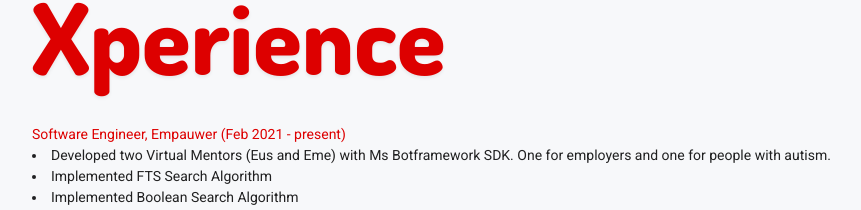
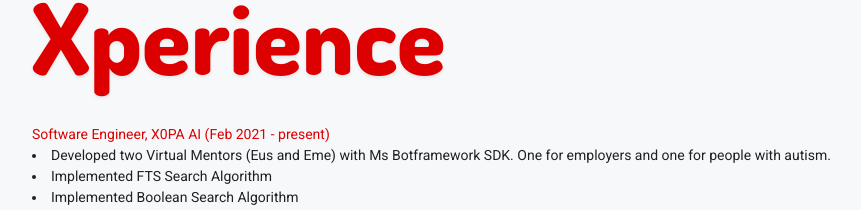
Before and after one commit to SilvenLEAF/SilvenLEAF.github.io, a React (Create React App) app in the folder client/: page / in a window 1280 px wide. Shown: the part 5280-5490 px from the top of the page, without its empty margins (160-1021 px from the left). Built offline with nearby package versions, Linux system fonts and the light colour scheme; a web font is replaced by a local one.

Commit message:
feat(xp): x0pa

```diff
--- a/client/src/components/home/Home.tsx
+++ b/client/src/components/home/Home.tsx
@@ -67,7 +67,7 @@
 
       <p className="myExperienceParagraph container" style={{ marginBottom: "50px", userSelect: "text" }} >
         <p className="expSectionTitle myThemeColorText" style={{ marginBottom: "0px" }}>
-          Software Engineer, Empauwer (Feb 2021 - present)
+          Software Engineer, X0PA AI (Feb 2021 - present)
         </p>
         <p style={{ marginTop: "0px" }}>
 
```
